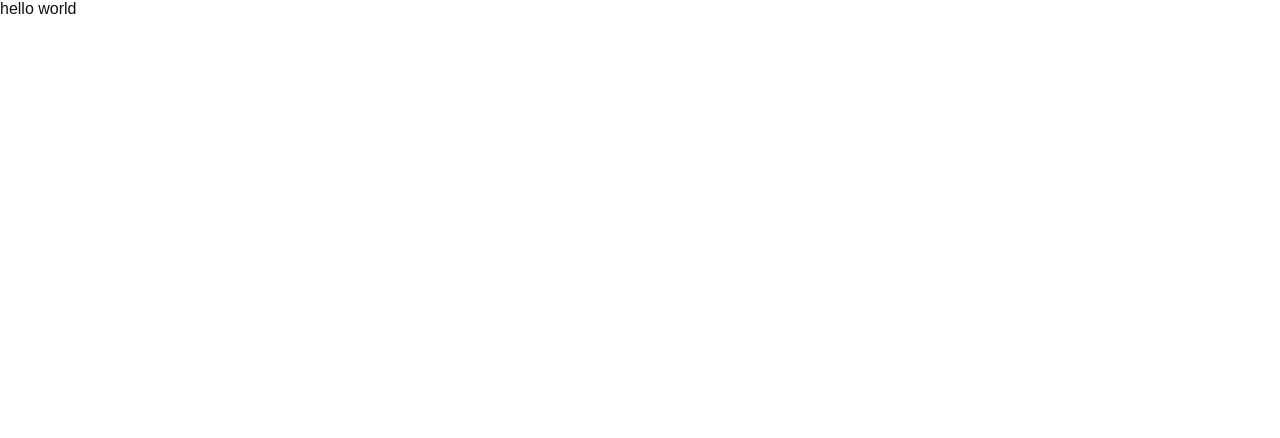
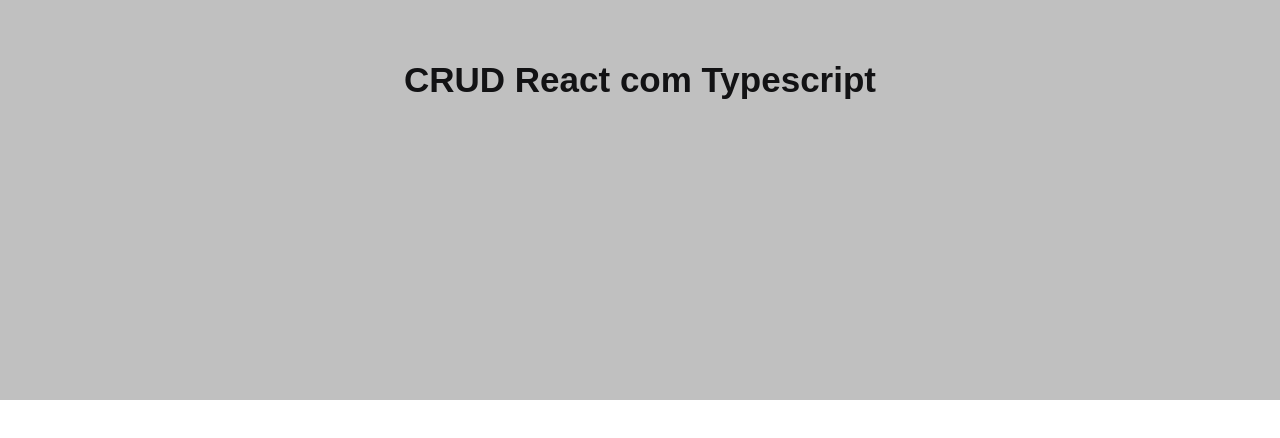
Before and after one commit to gabrielgraciani/react-ts-course, a React (Create React App) app in the folder 01-crud-ts/: page / in a window 1280 px wide. Shown: the top 438 px of the page. Built offline with nearby package versions, Linux system fonts and the light colour scheme.

Commit message:
feito o componente de header

```diff
--- a/01-crud-ts/src/App.tsx
+++ b/01-crud-ts/src/App.tsx
@@ -1,9 +1,10 @@
+import Header from './components/Header';
 import './styles/global.scss';
 
 function App() {
   return (
     <div className="App">
-      hello world
+      <Header />
     </div>
   );
 }
--- /dev/null
+++ b/01-crud-ts/src/components/Header.tsx
@@ -0,0 +1,11 @@
+import '../styles/header.scss';
+
+const Header = () => {
+  return (
+    <header>
+      <h1>CRUD React com Typescript</h1>
+    </header>
+  )
+}
+
+export default Header;
--- /dev/null
+++ b/01-crud-ts/src/styles/header.scss
@@ -0,0 +1,11 @@
+header {
+  height:50vh;
+  background: #c0c0c0;
+  display:flex;
+  justify-content:center;
+  padding: 60px 0 40px;
+
+  h1 {
+    font-size:35px;
+  }
+}
```
